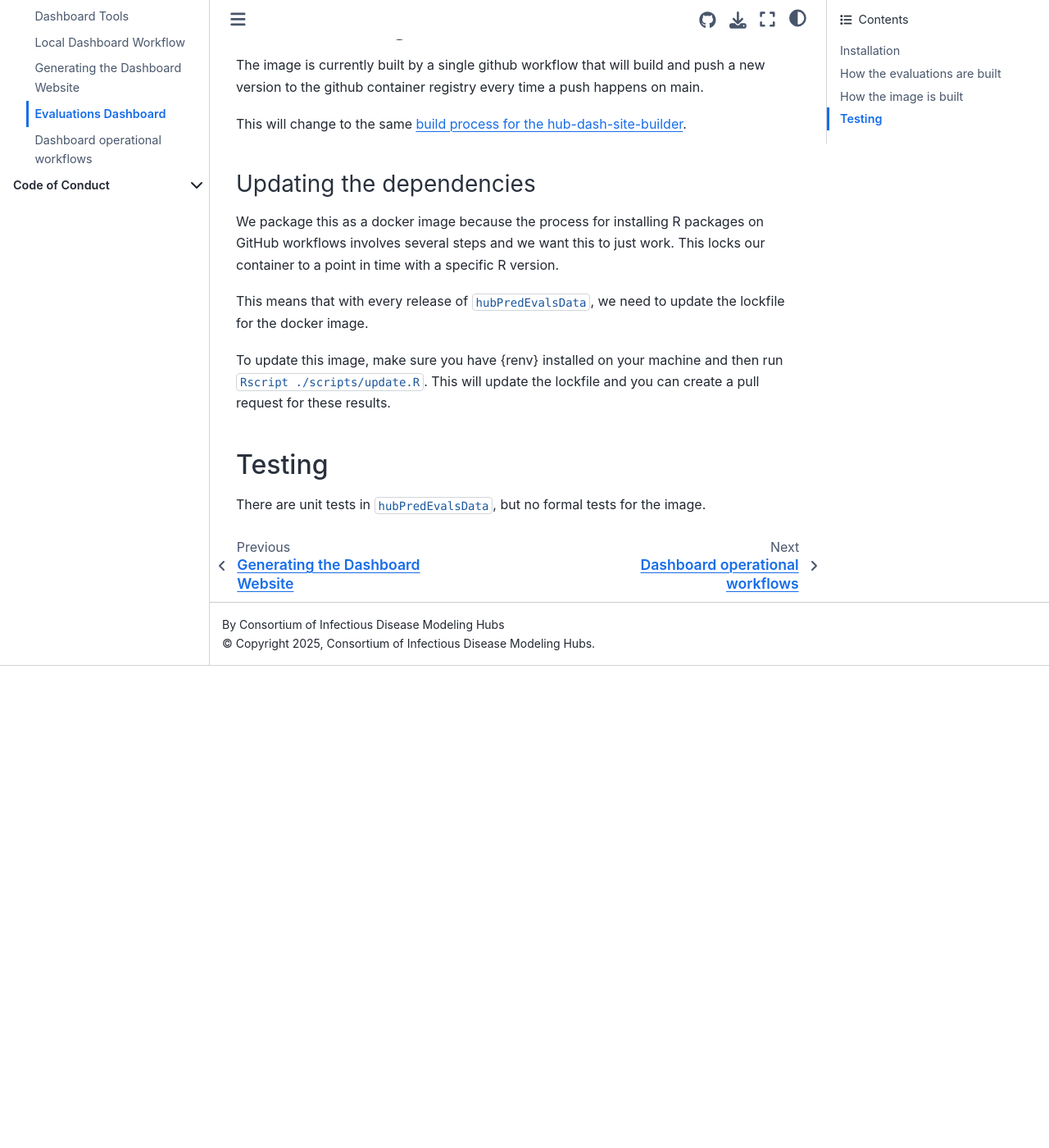
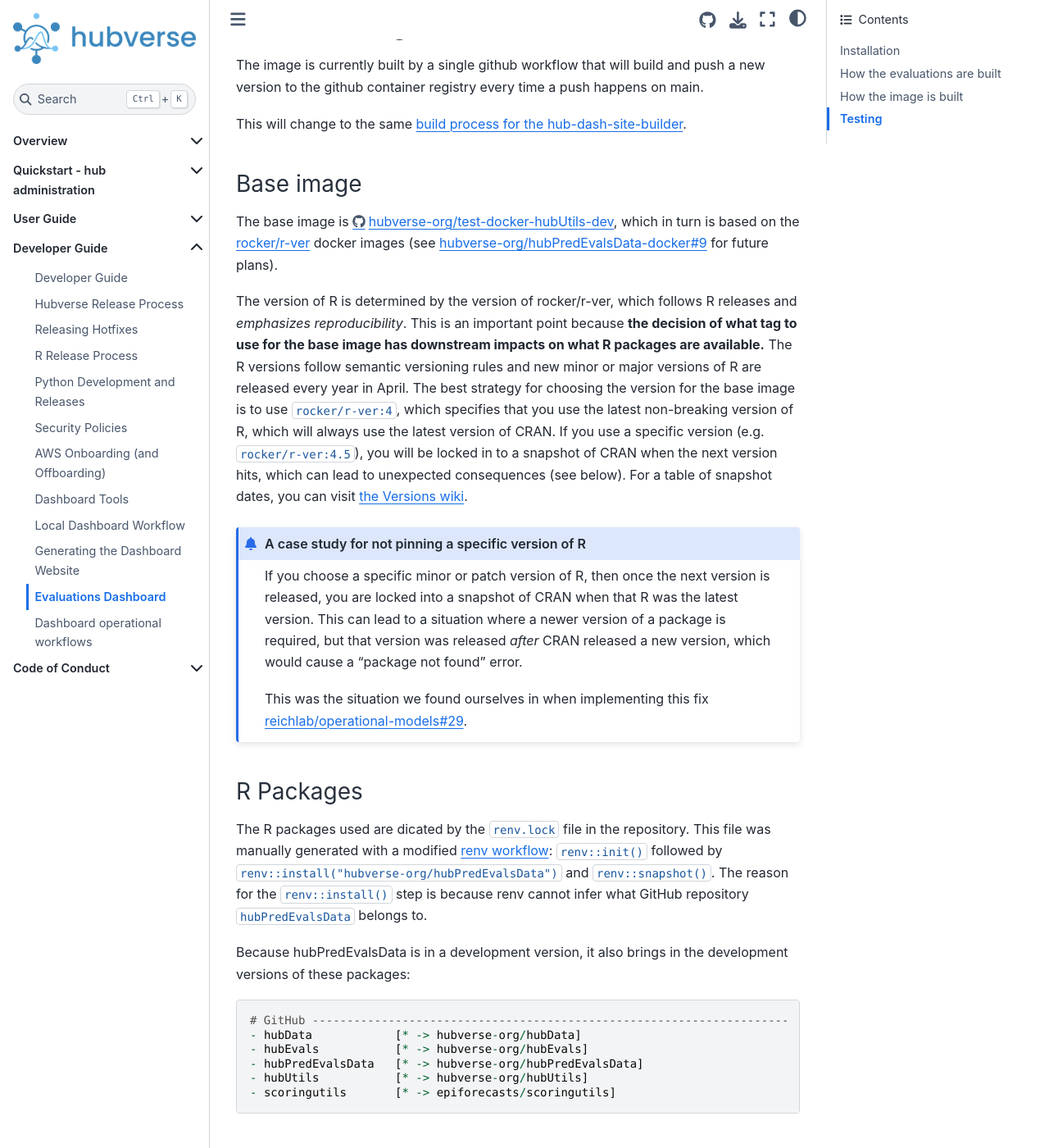
Before and after one commit to hubverse-org/hubDocs, a Sphinx documentation site: the page built from docs/source/developer/dashboard-predevals.md, in a window 1280 px wide and 1400 px high, scrolled down 1603 px. Shown: the whole window at 82% size. Built offline with Sphinx 7.4.7 and the Sphinx Book theme 1.1.4, drawn with Linux system fonts in a browser that asks for light colours; comment, search, counter and statistics services are not loaded; before the commit the page ends 2415 px from its top, so only the background shows below that; some of the changed text lies outside the part shown.

Commit message:
add more details about the base image and dependencies

````diff
--- a/docs/source/developer/dashboard-predevals.md
+++ b/docs/source/developer/dashboard-predevals.md
@@ -63,9 +63,10 @@
    -o "data/evals"
 ```
 
-The more models that exist in the data, the more slowly this operation will run.
-For the flusight hub, it currently takes over 20 minutes to run disaggregation
-of four time periods over 70 models.
+**This tool scales poorly with the respect to the number of models.** The more
+models that exist in the data, the more slowly this operation will run. For the
+flusight hub, it currently takes over 20 minutes to run disaggregation of four
+time periods over 70 models.
 
 ## How the image is built
 
@@ -75,7 +76,68 @@
 
 This will change to the same [build process for the hub-dash-site-builder](#dashboard-site-image-build).
 
-### Updating the dependencies
+
+### Base image
+
+The base image is <https://github.com/hubverse-org/test-docker-hubUtils-dev/>,
+which in turn is based on the
+[rocker/r-ver](https://rocker-project.org/images/versioned/r-ver.html) docker
+images (see
+[hubverse-org/hubPredEvalsData-docker#9](https://github.com/hubverse-org/hubPredEvalsData-docker/issues/9)
+for future plans).
+
+The version of R is determined by the version of rocker/r-ver, which follows R
+releases and _emphasizes reproducibility_. This is an important point because
+**the decision of what tag to use for the base image has downstream impacts on
+what R packages are available.** The R versions follow semantic versioning rules
+and new minor or major versions of R are released every year in April. The best
+strategy for choosing the version for the base image is to use `rocker/r-ver:4`,
+which specifies that you use the latest non-breaking version of R, which will
+always use the latest version of CRAN. If you use a specific version (e.g.
+`rocker/r-ver:4.5`), you will be locked in to a snapshot of CRAN when the next
+version hits, which can lead to unexpected consequences (see below). For a
+table of snapshot dates, you can visit [the Versions
+wiki](https://github.com/rocker-org/rocker-versioned2/wiki/Versions).
+
+
+
+:::{admonition} A case study for not pinning a specific version of R
+:class: info
+
+If you choose a specific minor or patch version of R, then once the next
+version is released, you are locked into a snapshot of CRAN when that R was the
+latest version. This can lead to a situation where a newer version of a package
+is required, but that version was released _after_ CRAN released a new version,
+which would cause a "package not found" error.
+
+This was the situation we found ourselves in when implementing this fix
+[reichlab/operational-models#29](https://github.com/reichlab/operational-models/pull/29).
+
+:::
+
+
+### R Packages
+
+The R packages used are dicated by the `renv.lock` file in the repository. This
+file was manually generated with a modified [renv workflow](https://docs.posit.co/ide/user/ide/guide/environments/r/renv.html#workflow): `renv::init()` followed by
+`renv::install("hubverse-org/hubPredEvalsData")` and `renv::snapshot()`. The
+reason for the `renv::install()` step is because renv cannot infer what GitHub
+repository `hubPredEvalsData` belongs to.
+
+Because hubPredEvalsData is in a development version, it also brings in the
+development versions of these packages:
+
+```
+# GitHub ---------------------------------------------------------------------
+- hubData            [* -> hubverse-org/hubData]
+- hubEvals           [* -> hubverse-org/hubEvals]
+- hubPredEvalsData   [* -> hubverse-org/hubPredEvalsData]
+- hubUtils           [* -> hubverse-org/hubUtils]
+- scoringutils       [* -> epiforecasts/scoringutils]
+```
+
+
+### Updating the R package dependencies
 
 We package this as a docker image because the process for installing R packages
 on GitHub workflows involves several steps and we want this to just work. This
@@ -86,7 +148,8 @@
 
 To update this image, make sure you have {renv} installed on your machine and
 then run `Rscript ./scripts/update.R`. This will update the lockfile and you can
-create a pull request for these results.
+create a pull request for these results. An example of a pull request with
+these changes can be found in [hubverse-org/hubPredEvalsData-docker#3](https://github.com/hubverse-org/hubPredEvalsData-docker/pull/3).
 
 ## Testing
 
````
